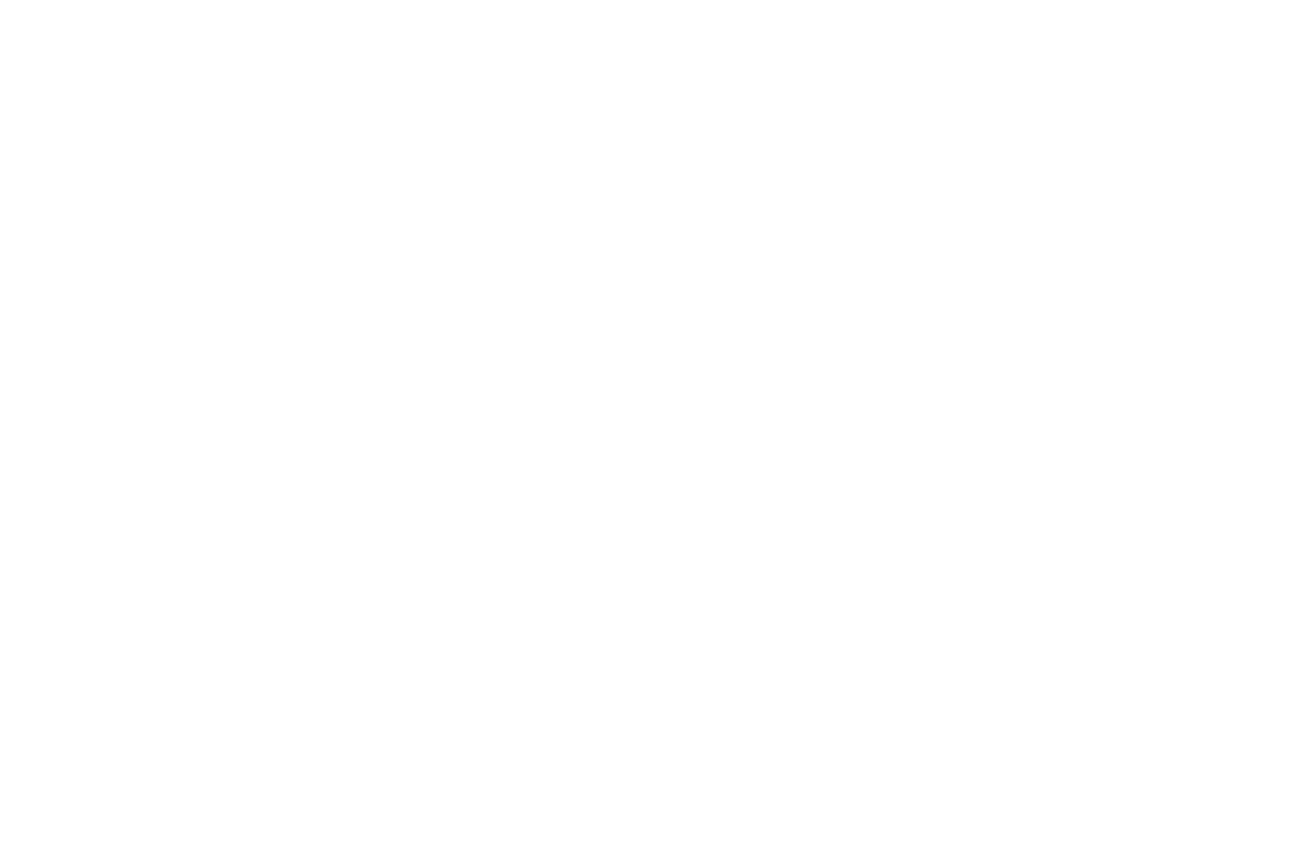
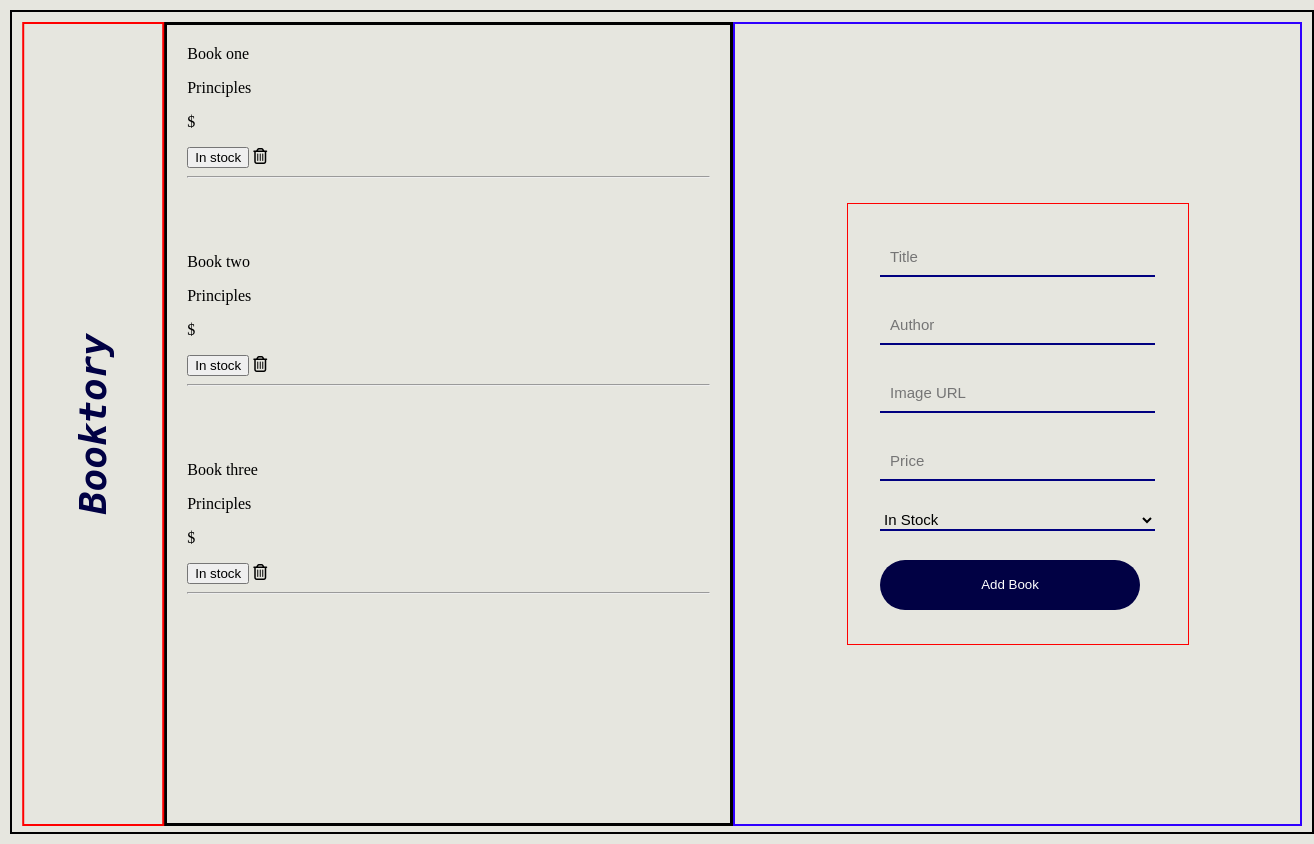
Before and after one commit to sadya104/Inventory-Web-Application-Project, a plain HTML site: page index.html in a window 1280 px wide. Shown: the whole page, 1314 px wide, since content can reach past the window. Before the commit the page ends 800 px from the top, so only its background shows below. Drawn offline with Linux system fonts and the light colour scheme.

Commit message:
second commit

```diff
--- a/index.html
+++ b/index.html
@@ -4,8 +4,70 @@
     <meta charset="UTF-8">
     <meta name="viewport" content="width=device-width, initial-scale=1.0">
     <title>Document</title>
+    <link rel="stylesheet" href="styles/index.css">
+    <script src="https://kit.fontawesome.com/f663c563f2.js" crossorigin="anonymous"></script>
 </head>
 <body>
+    <article class='container'>
 
+        <aside class="container__left-side">
+            <h2>Booktory</h2>
+        </aside>
+
+        <div class="container__Books-div">
+           <div>Book one
+            <img src="" alt="">
+            <p class="title">Principles</p>
+            <p class="price">$</p>
+            <p class="author"></p>
+            <input type="button" value="In stock">
+            <i class="fa-regular fa-trash-can"></i>
+            <hr>
+            </div>
+
+           <div>Book two
+            <img src="" alt="">
+            <p class="title">Principles</p>
+            <p class="price">$</p>
+            <p class="author"></p>
+            <input type="button" value="In stock">
+            <i class="fa-regular fa-trash-can"></i>
+            <hr>
+           </div>
+
+           <div>Book three
+            <img src="" alt="">
+            <p class="title">Principles</p>
+            <p class="price">$</p>
+            <p class="author"></p>
+            <input type="button" value="In stock">
+            <i class="fa-regular fa-trash-can"></i>
+            <hr>
+           </div>
+
+        </div>
+
+        <aside class="container__right-side">
+
+        <form class="container__right-side__form">
+            <input type="text" class="container__right-side__form__input" placeholder="Title">
+            <input type="text" class="container__right-side__form__input" placeholder="Author">
+            <input type="text" class="container__right-side__form__input" placeholder="Image URL">
+            <input type="text" class="container__right-side__form__input" placeholder="Price">
+            <select class="container__right-side__form__input__stock" name="stock">
+                <option value="In-Stock">In Stock</option>
+                <option value="Out-of-Stock">Out of Stock</option>
+            </select>
+            <button type="submit">Add Book</button>
+
+
+
+        </form>
+
+
+    </aside>
+
+
+    </article>
 </body>
 </html>
--- a/styles/index.scss
+++ b/styles/index.scss
@@ -0,0 +1,88 @@
+body {
+    margin: 10px;
+    padding: 10px;
+    border: 2px solid black;
+    width: 100vw;
+    height: 100vh;
+    background-color: rgb(230, 230, 223);
+}
+
+.container {
+    display: grid;
+    grid-template-columns: 1fr 4fr 4fr ;
+    grid-template-rows: 1fr;
+    grid-area: "left-side div right-side";
+
+&__left-side    {
+    height: 100vh;
+    color: rgb(1, 1, 68);
+    display: grid;
+    justify-items: center;
+    align-content: center;
+    writing-mode: vertical-lr;
+    transform: rotate(180deg);
+    border: 2px solid red;
+    font-size: 25px;
+    font-family:  Mono, monospace;
+    font-style: italic;
+}
+&__Books-div {
+    display: grid;
+    padding: 20px;
+    grid-template-columns: 1fr;
+    grid-template-rows: repeat(5, auto);
+
+    border: 3px solid black;
+}
+&__right-side {
+    display: grid;
+    justify-items: center;
+    align-content: center;
+    border: 2px solid rgb(47, 0, 255);
+
+&__form {
+    width: 300px;
+    height: 400px;
+    border: 1px solid red;
+    padding: 20px;
+    display: grid;
+    justify-content: center;
+    align-items: center;
+&__input {
+    width: 255px;
+    border: none;
+    color: grey;
+    font-size: 15px;
+    padding: 10px;
+    border-bottom: 2px solid navy;
+    background-color: rgb(230, 230, 223);
+&__stock {
+    border: none;
+    border-bottom: 2px solid navy;
+    color: black;
+    font-size: 15px;
+    background-color: rgb(230, 230, 223);
+
+}
+}
+}
+
+}
+
+button {
+    display: grid;
+    justify-content: center;
+    align-items: center;
+    border-radius: 50px;
+    border: none;
+    width: 260px;
+    height: 50px;
+    padding: 10px;
+    color: white;
+    background-color: rgb(1, 1, 68);
+}
+
+
+
+
+}
```
Also changed, not shown: styles/index.css, styles/main.js (deleted), 1 other file.
